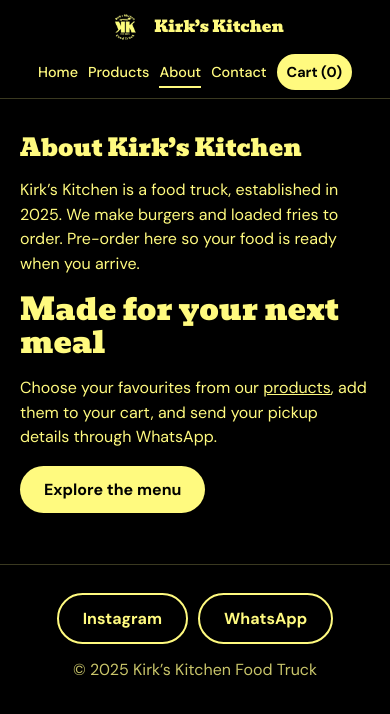
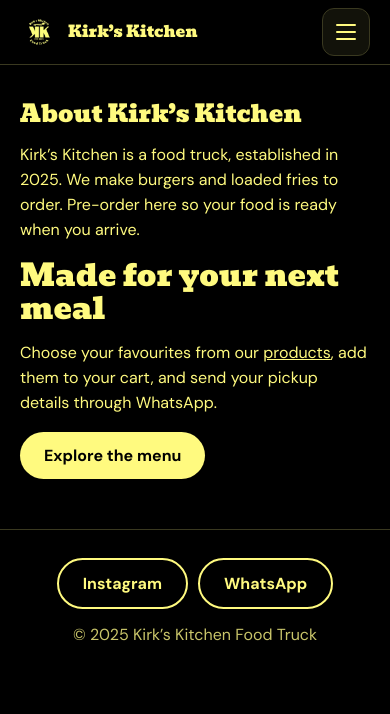
Before and after one commit to BLVCKRIZZ/Kirk-s-Kitchen, a plain HTML site: page about.html in a window 390 px wide. Drawn offline with Linux system fonts and the light colour scheme.

Commit message:
Add files via upload

```diff
--- a/about.html
+++ b/about.html
@@ -15,7 +15,8 @@
 <body>
   <header><div class="wrap">
     <a class="brand" href="index.html"><img src="logo.png" alt=""><span>Kirk’s Kitchen</span></a>
-    <nav aria-label="Main"><a href="index.html">Home</a><a href="products.html">Products</a><a href="about.html" aria-current="page">About</a><a href="contact.html">Contact</a><a class="cartlink" href="cart.html">Cart (<span data-cart-count>0</span>)</a></nav>
+    <button class="nav-toggle" type="button" aria-expanded="false" aria-controls="primary-navigation" aria-label="Open menu"><span></span><span></span><span></span></button>
+    <nav id="primary-navigation" aria-label="Main"><a href="index.html">Home</a><a href="products.html">Products</a><a href="about.html" aria-current="page">About</a><a href="contact.html">Contact</a><a class="cartlink" href="cart.html">Cart (<span data-cart-count>0</span>)</a></nav>
   </div></header>
   <p id="site-error" class="err site-error wrap" role="alert" hidden></p>
   <main>
--- a/site.css
+++ b/site.css
@@ -56,6 +56,30 @@ header .brand {
   text-decoration: none;
   white-space: nowrap;
 }
+.nav-toggle {
+  display: none;
+  width: 48px;
+  height: 48px;
+  flex-direction: column;
+  align-items: center;
+  justify-content: center;
+  gap: 5px;
+  border: 1px solid var(--line);
+  border-radius: 12px;
+  background: var(--panel);
+  color: var(--ink);
+  cursor: pointer;
+}
+.nav-toggle span {
+  width: 20px;
+  height: 2px;
+  border-radius: 2px;
+  background: currentColor;
+  transition: transform 180ms ease, opacity 180ms ease;
+}
+.nav-toggle[aria-expanded="true"] span:first-child { transform: translateY(7px) rotate(45deg); }
+.nav-toggle[aria-expanded="true"] span:nth-child(2) { opacity: 0; }
+.nav-toggle[aria-expanded="true"] span:last-child { transform: translateY(-7px) rotate(-45deg); }
 nav {
   display: flex;
   align-items: center;
@@ -261,10 +285,16 @@ footer .row { justify-content: center; margin-bottom: 14px; }
 .btn:active, .cartlink:active { transform: translateY(0) scale(.98); }
 
 @media (max-width: 700px) {
-  header .wrap { flex-wrap: wrap; justify-content: center; gap: 8px; padding-top: 8px; padding-bottom: 8px; }
+  header .wrap { position: relative; flex-wrap: wrap; justify-content: space-between; gap: 8px; padding-top: 8px; padding-bottom: 8px; }
   header img { width: 38px; height: 38px; }
-  nav { width: 100%; justify-content: center; gap: 10px; margin-left: 0; font-size: .9rem; }
-  nav .cartlink { padding: 7px 10px; }
+  html.js .nav-toggle { display: inline-flex; }
+  nav { width: 100%; flex-direction: column; align-items: stretch; gap: 4px; margin-left: 0; font-size: 1rem; }
+  html.js nav { display: none; }
+  html.js nav.open { display: flex; }
+  nav a { display: flex; min-height: 44px; align-items: center; padding: 10px 12px; border-radius: 10px; }
+  nav a:not(.cartlink)::after { display: none; }
+  nav a[aria-current="page"] { background: rgb(255 250 127 / 8%); }
+  nav .cartlink { justify-content: center; padding: 10px 12px; }
   .hero { min-height: calc(100vh - 100px); min-height: calc(100svh - 100px); }
   .hero::before {
     background:
--- a/site.js
+++ b/site.js
@@ -139,6 +139,38 @@
     render();
   }
 
+  function setupNavigation() {
+    var toggle = document.querySelector(".nav-toggle");
+    var nav = document.getElementById("primary-navigation");
+    if (!toggle || !nav) return;
+
+    document.documentElement.classList.add("js");
+    function setOpen(open) {
+      nav.classList.toggle("open", open);
+      toggle.setAttribute("aria-expanded", String(open));
+      toggle.setAttribute("aria-label", open ? "Close menu" : "Open menu");
+    }
+
+    toggle.addEventListener("click", function () {
+      setOpen(toggle.getAttribute("aria-expanded") !== "true");
+    });
+    nav.addEventListener("click", function (event) {
+      if (event.target.closest("a")) setOpen(false);
+    });
+    document.addEventListener("click", function (event) {
+      if (!nav.contains(event.target) && !toggle.contains(event.target)) setOpen(false);
+    });
+    document.addEventListener("keydown", function (event) {
+      if (event.key === "Escape" && toggle.getAttribute("aria-expanded") === "true") {
+        setOpen(false);
+        toggle.focus();
+      }
+    });
+    window.addEventListener("resize", function () {
+      if (window.innerWidth > 700) setOpen(false);
+    });
+  }
+
   document.addEventListener("click", function (event) {
     var button = event.target.closest("[data-id]");
     if (button) change(button.dataset.id, Number(button.dataset.d));
@@ -191,5 +223,6 @@
     });
   }
 
+  setupNavigation();
   render();
 })();
```
Also changed, not shown: cart.html (+2 -1 lines), contact.html (+2 -1 lines), index.html (+2 -1 lines), products.html (+2 -1 lines).
